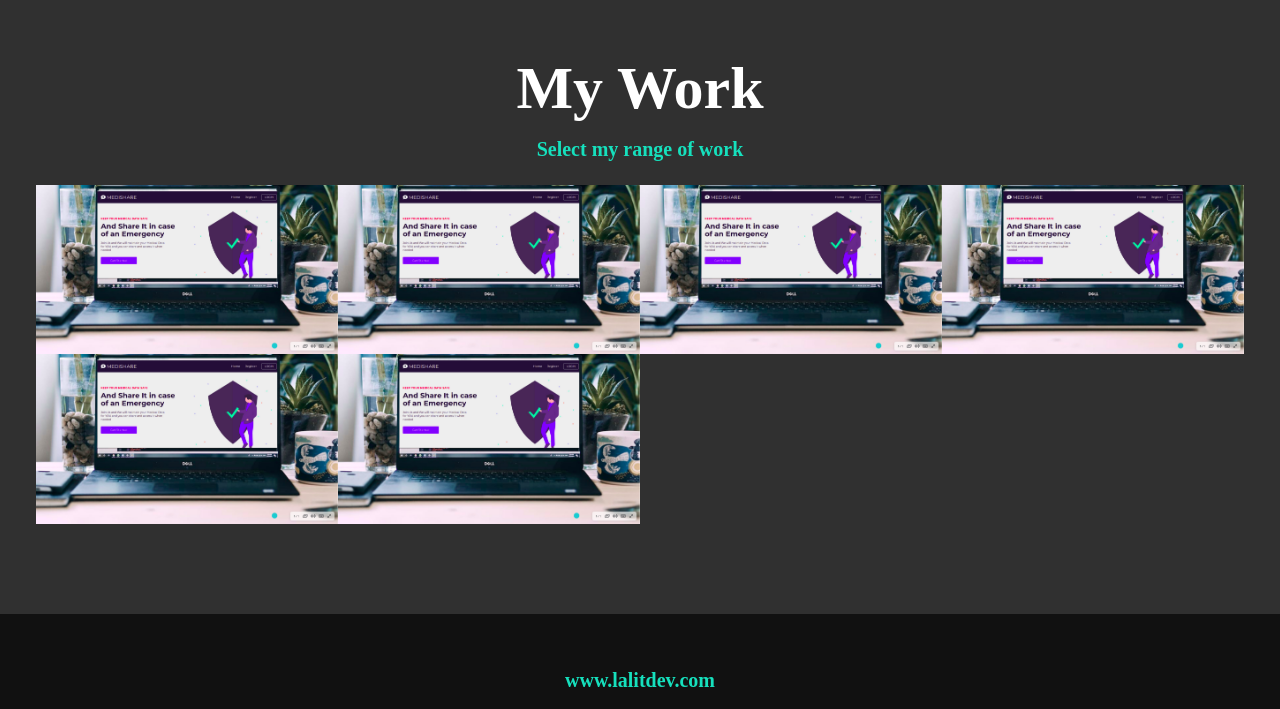
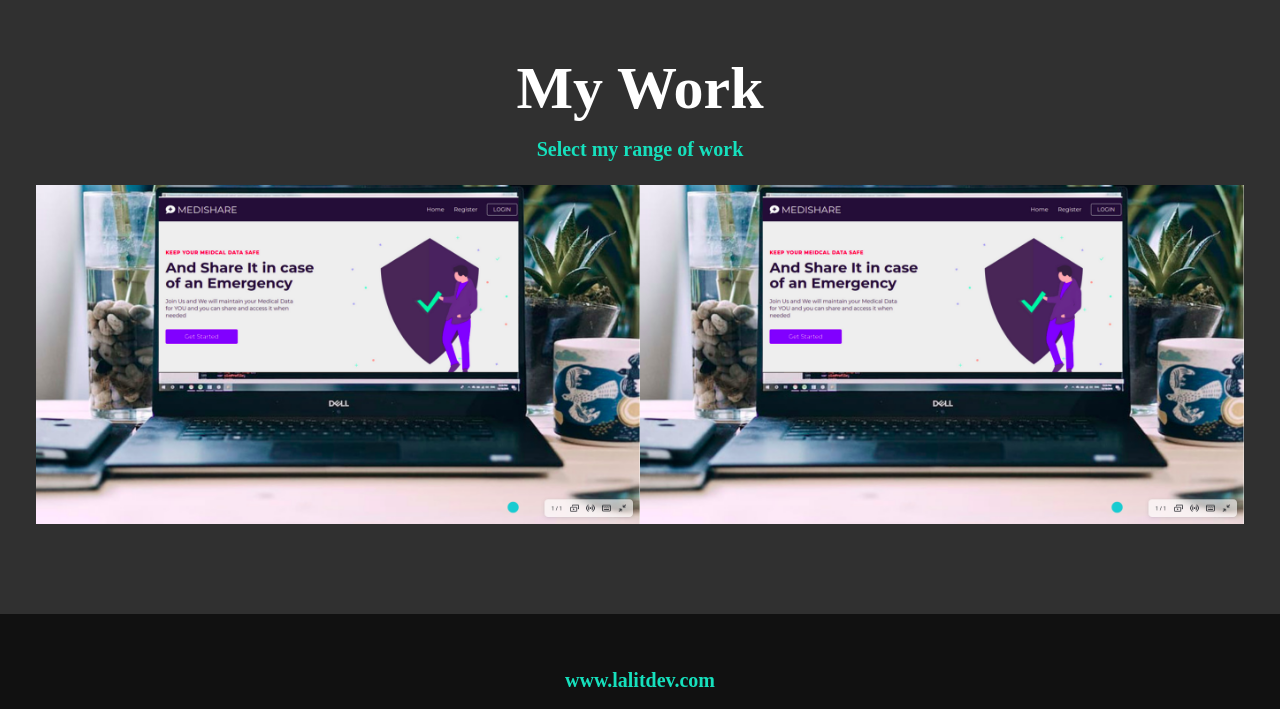
Before and after one commit to prajapatilalit/my_portfolio, a plain HTML site: page index.html in a window 1280 px wide. Shown: the part 2107-2816 px from the top of the page. Drawn offline with nearby package versions, Linux system fonts and the light colour scheme.

Commit message:
remove portfolio item  update

```diff
--- a/index.html
+++ b/index.html
@@ -161,30 +161,6 @@
             src="./images/Screenshot from 2021-03-17 19-19-15.png"
             alt="portfolio pic"
         /></a>
-        <a href="./portfolioitem.html" target="_blank" class="portfolio_item"
-          ><img
-            class="portfolio_img"
-            src="./images/Screenshot from 2021-03-17 19-19-15.png"
-            alt="portfolio pic"
-        /></a>
-        <a href="./portfolioitem.html" target="_blank" class="portfolio_item"
-          ><img
-            class="portfolio_img"
-            src="./images/Screenshot from 2021-03-17 19-19-15.png"
-            alt="portfolio pic"
-        /></a>
-        <a href="./portfolioitem.html" target="_blank" class="portfolio_item"
-          ><img
-            class="portfolio_img"
-            src="./images/Screenshot from 2021-03-17 19-19-15.png"
-            alt="portfolio pic"
-        /></a>
-        <a href="./portfolioitem.html" target="_blank" class="portfolio_item"
-          ><img
-            class="portfolio_img"
-            src="./images/Screenshot from 2021-03-17 19-19-15.png"
-            alt="portfolio pic"
-        /></a>
       </div>
     </section>
 
```
